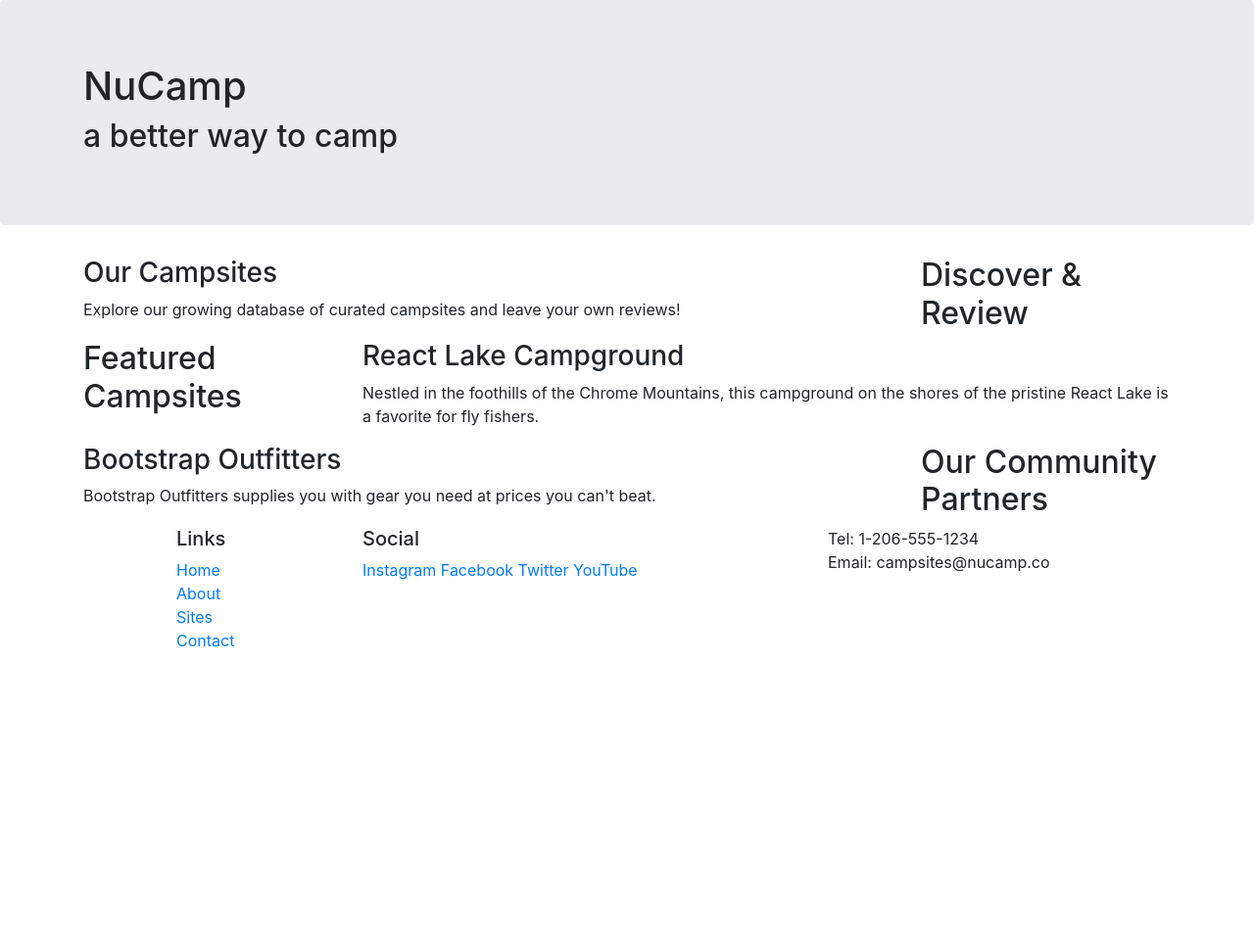
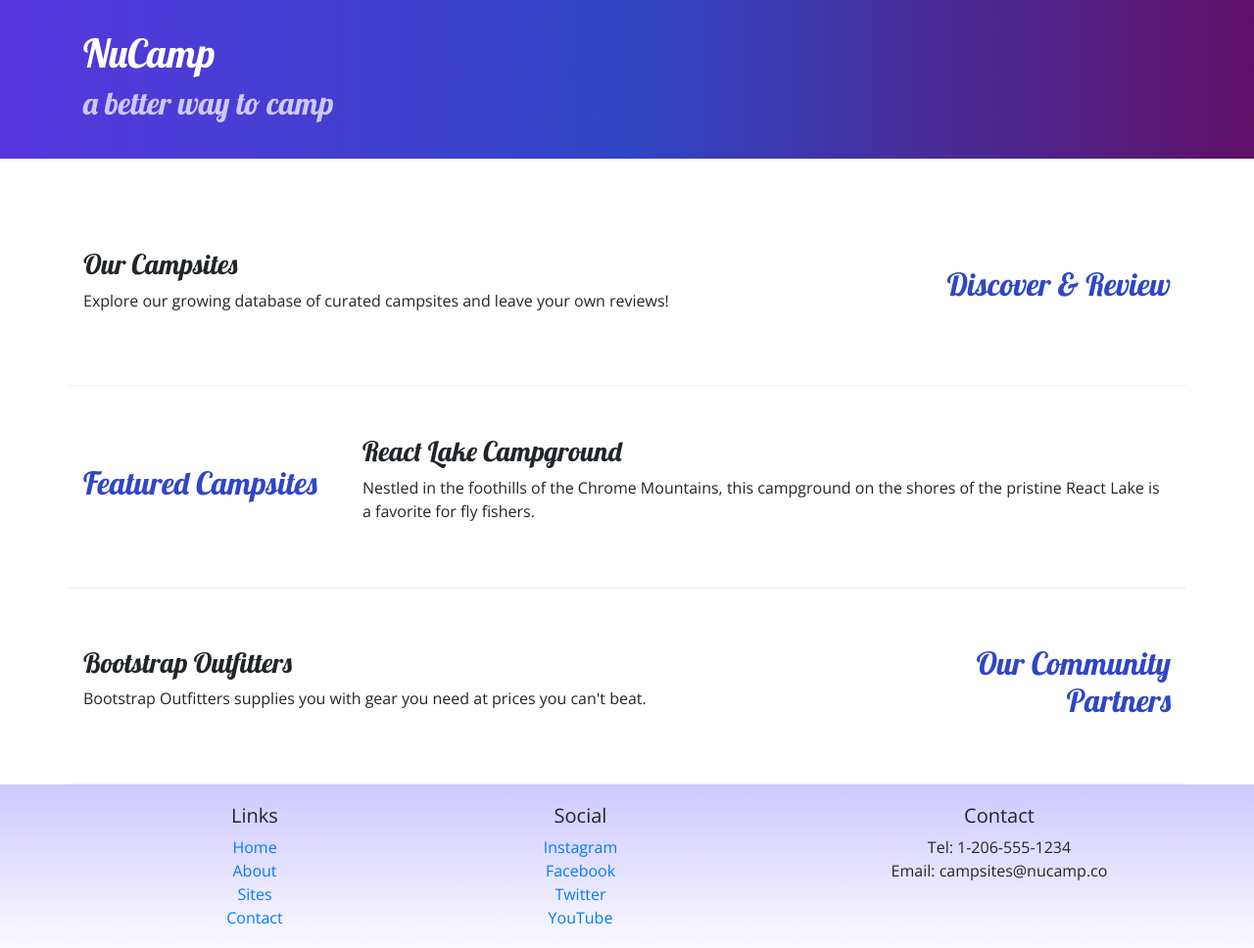
Before and after one commit to trankerry/Bootstrap, a website: page index.html in a window 1280 px wide. Shown: the whole page at 98% size. Before the commit the page ends 800 px from the top, so only its background shows below. Drawn offline with nearby package versions, Linux system fonts and the light colour scheme.

```diff
--- /dev/null
+++ b/css/styles.css
@@ -0,0 +1,32 @@
+body{
+    font-family: "Open Sans", sans-serif;
+}
+
+h1, h2, h3 {
+    font-family: "Lobster", cursive;
+}
+
+h2{
+    color: #3046c5;
+}
+
+header h2{
+    color: #CEC8FF;
+}
+
+footer{
+    background-image: linear-gradient(#CEC8FF, white);
+    padding: 20px 0;
+}
+
+.jumbotron{
+    padding: 30px;
+    background-image: linear-gradient(to right, #5637DD, #3046C5, #601068);
+    color: white;
+}
+
+.row-content{
+    padding: 50px 0;
+    border-bottom: 1px ridge;
+    min-height: 200px;
+}
--- a/index.html
+++ b/index.html
@@ -7,11 +7,14 @@
     <title>NuCamp: A Better Way To Camp</title>
 
     <link rel="stylesheet" href="node_modules/bootstrap/dist/css/bootstrap.min.css" />
+
+    <link rel="stylesheet" href="https://fonts.googleapis.com/css?family=Lobster|Open+Sans" />
+    <link rel="stylesheet" href="css/styles.css" />
 </head>
 
 <body>
 
-    <header class="jumbotron">
+    <header class="jumbotron jumbotron-fluid">
         <div class="container">
             <div class="row">
                 <div class="col">
@@ -23,32 +26,32 @@
     </header>
 
     <div class="container">
-        <div class="row">
+        <div class="row row-content align-items-center">
             <div class="col-sm-4 order-sm-last col-md-3">
-                <h2>Discover & Review</h2>
+                <h2 class="text-sm-right">Discover & Review</h2>
             </div>
             <div class="col">
                 <h3>Our Campsites</h3>
-                <p>Explore our growing database of curated campsites and leave your own reviews!</p>
+                <p class="d-none d-sm-block">Explore our growing database of curated campsites and leave your own reviews!</p>
             </div>
         </div>
-        <div class="row">
+        <div class="row row-content align-items-center">
             <div class="col-sm-4 col-md-3">
                 <h2>Featured Campsites</h2>
             </div>
             <div class="col">
                 <h3>React Lake Campground</h3>
-                <p>Nestled in the foothills of the Chrome Mountains, this campground on the shores of the pristine React
+                <p class="d-none d-sm-block">Nestled in the foothills of the Chrome Mountains, this campground on the shores of the pristine React
                     Lake is a favorite for fly fishers.</p>
             </div>
         </div>
-        <div class="row">
+        <div class="row row-content align-items-center">
             <div class="col-sm-4 col-md-3">
-                <h2>Our Community Partners</h2>
+                <h2 class="text-sm-right">Our Community Partners</h2>
             </div>
             <div class="col order-sm-first">
                 <h3>Bootstrap Outfitters</h3>
-                <p>Bootstrap Outfitters supplies you with gear you need at prices you can't beat.</p>
+                <p class="d-none d-sm-block">Bootstrap Outfitters supplies you with gear you need at prices you can't beat.</p>
             </div>
         </div>
     </div>
@@ -57,24 +60,27 @@
     <footer>
         <div class="container">
             <div class="row">
-                <div class="col-4 offset-1 col-sm-2">
+                <div class="col-4 offset-1 col-sm-2 text-center">
                     <h5>Links</h5>
                     <ul class="list-unstyled">
                         <li><a href="#">Home</a></li>
-                        <li><a href="#">About</a></li>
+                        <li><a href="aboutus.html">About</a></li>
                         <li><a href="#">Sites</a></li>
                         <li><a href="#">Contact</a></li>
                     </ul>
                 </div>
-                <div class="col-6 col-sm-5">
+                <div class="col-6 col-sm-5 text-center">
                     <h5>Social</h5>
-                    <a href="http://instagram.com/">Instagram</a>
-                    <a href="http://facebook.com/">Facebook</a>
-                    <a href="http://twitter.com/">Twitter</a>
-                    <a href="http://youtube.com/">YouTube</a>
+                    <ul class="list-unstyled">
+                        <li><a href="http://instagram.com/">Instagram</a></li>
+                        <li><a href="http://facebook.com/">Facebook</a></li>
+                        <li><a href="http://twitter.com/">Twitter</a></li>
+                        <li><a href="http://youtube.com/">YouTube</a></li>
+                    </ul>
                 </div>
-                <div class=col-sm-4>
-                    Tel: 1-206-555-1234<br />
+                <div class="col-sm-4 text-center">
+                    <h5>Contact</h5>
+                    Tel: 1-206-555-1234<br>
                     Email: campsites@nucamp.co
                 </div>
             </div>
```
Also changed, not shown: aboutus.html (added, +92 -0 lines).
